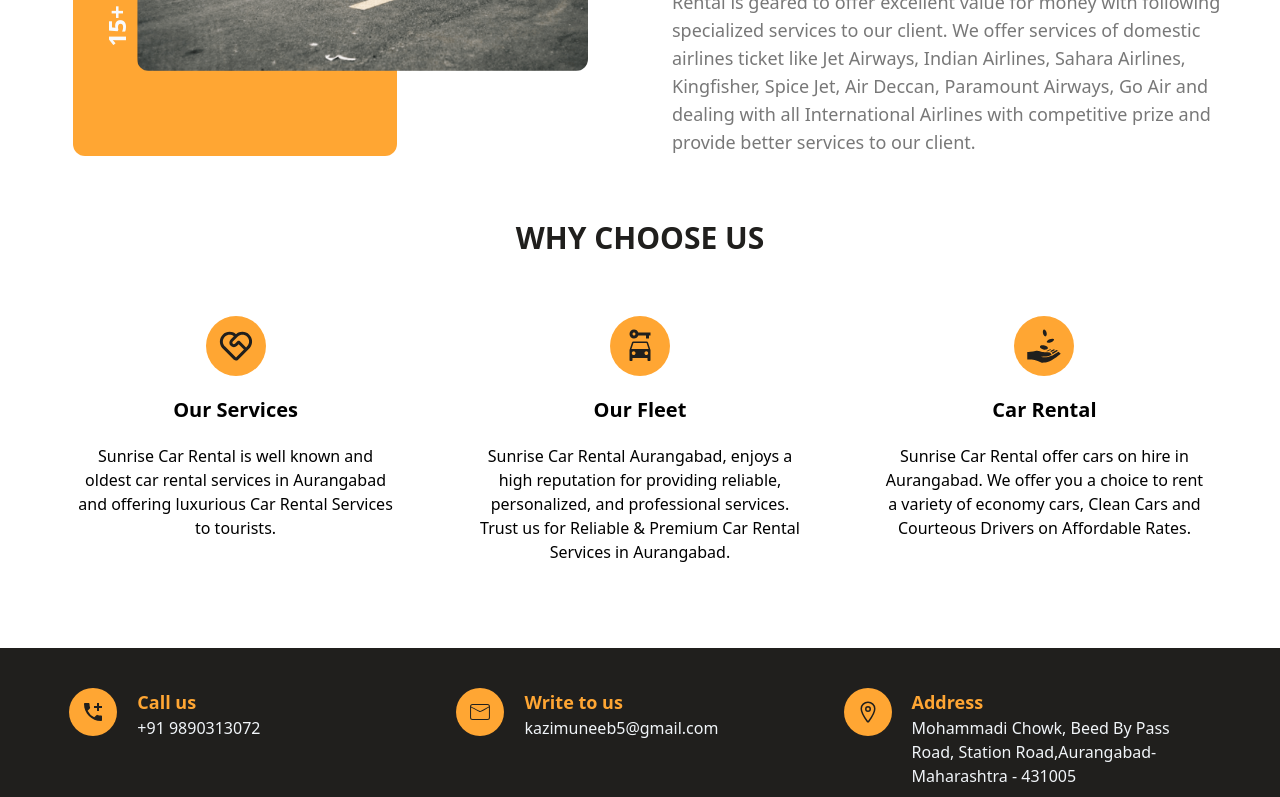
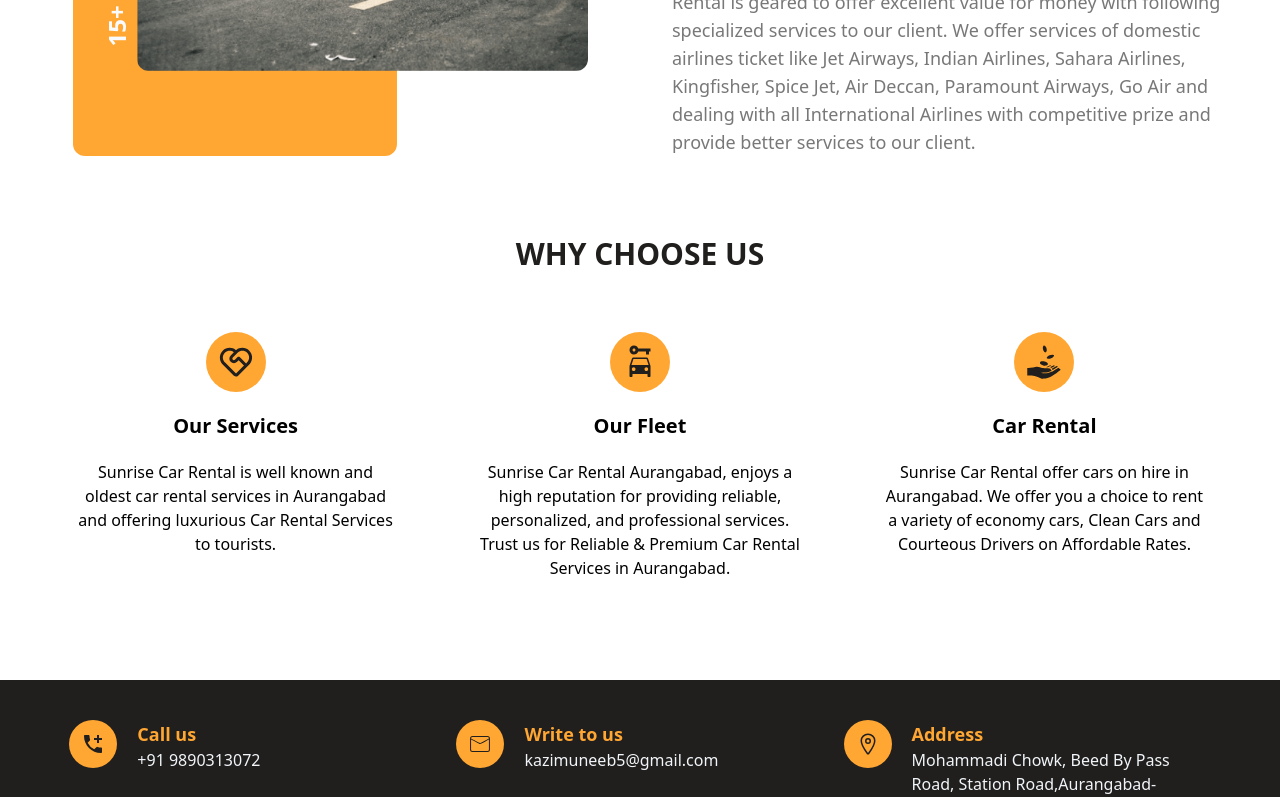
Before and after one commit to KaziMuneeb/sunrise_car_rentals, a Next.js app: page /about in a window 1280 px wide. Shown: the part 453-1250 px from the top of the page. Built offline with nearby package versions, Linux system fonts and the light colour scheme.

Commit message:
added why choose us

```diff
--- a/app/about/page.jsx
+++ b/app/about/page.jsx
@@ -24,7 +24,7 @@
 
 function page() {
   return (
-    <div className="w-11/12 mx-auto  my-10">
+    <div className="w-11/12 mx-auto  my-10 ">
       <div className="grid lg:grid-cols-2 sm:gap-x-16 gap-y-5">
         <div className="relative sm:px-5">
           <div className="bg-vivid-orange absolute w-7/12 h-full rounded-xl flex items-center justify-start">
@@ -68,7 +68,7 @@
           </span>
         </div>
       </div>
-      <div className="grid  md:grid-cols-3 gap-x-10 gap-y-3 sm:gap-y-5 md:gap-y-7 lg:gap-y-10 my-16 items-start">
+      <div className="grid  md:grid-cols-3 gap-x-10 gap-y-3 sm:gap-y-5 md:gap-y-7 lg:gap-y-10 my-10 sm:my-12 md:my-14 lg:my-20 items-start">
         <h1 className="md:col-span-3 justify-self-center sm:text-xl md:text-2xl lg:text-3xl font-semibold sm:font-extrabold text-base-color">
           WHY CHOOSE US
         </h1>
```
